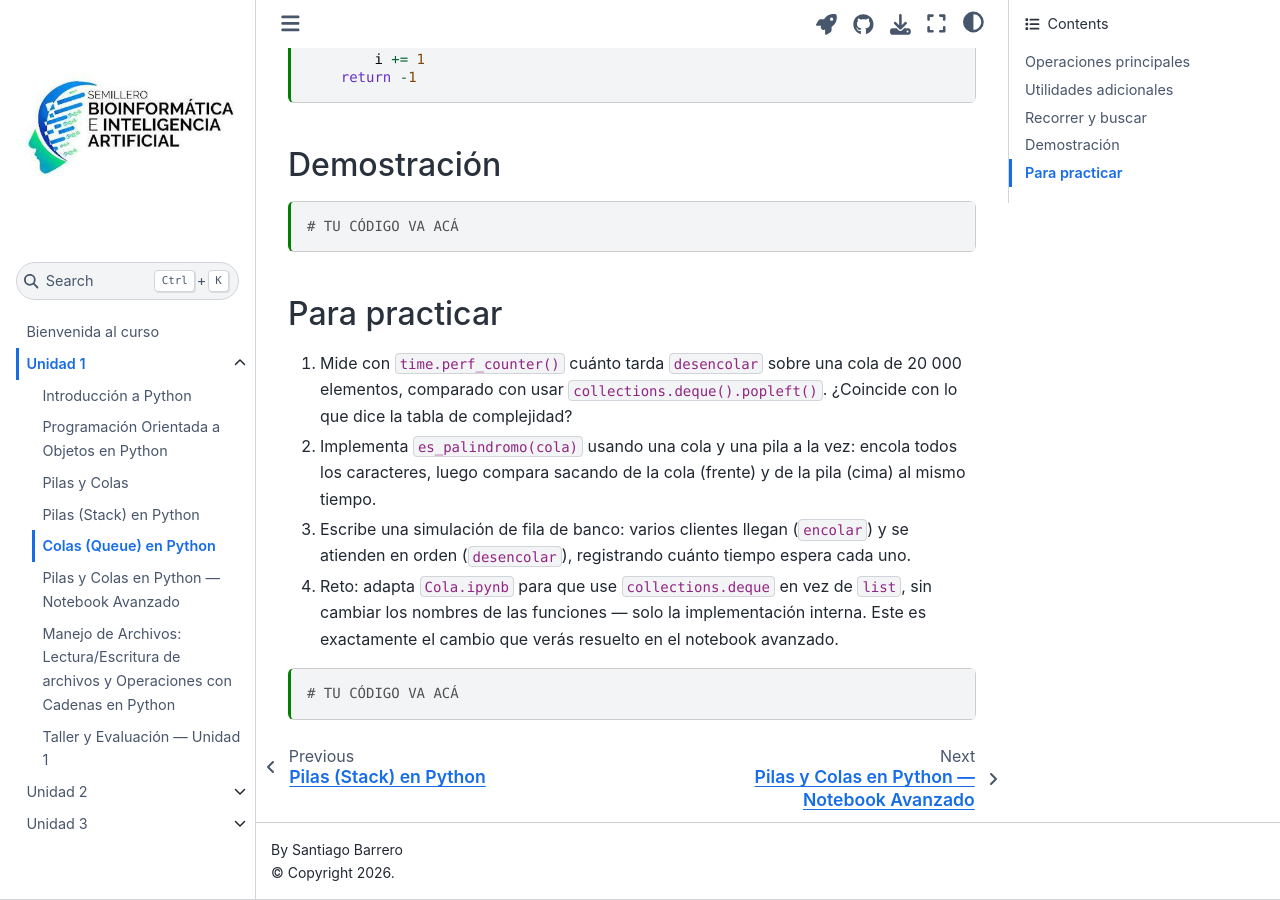
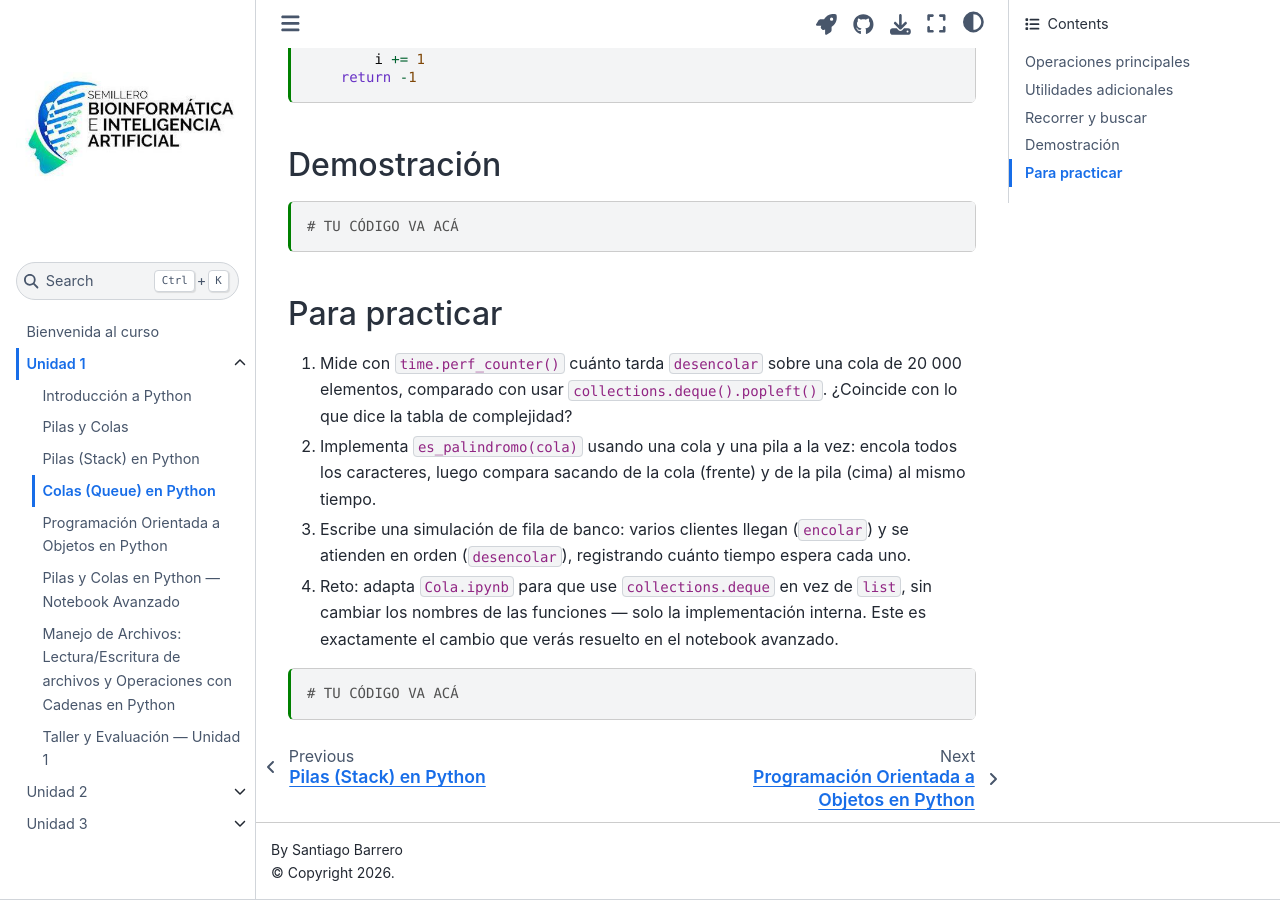
Before and after one commit to BioAITeamLearning/TecDeProg_2026_02_Ucaldas, a Jupyter Book: the page built from Cola.ipynb, in a window 1280 px wide and 900 px high, scrolled down 2932 px. Built offline with Jupyter Book 1.0.4 settings and Sphinx 7.4.7 and the Sphinx Book theme 1.1.4, drawn with Linux system fonts in a browser that asks for light colours; pages that are not in the unit, such as notebooks, are missing from menus; part of the change alters nothing that is shown.

Commit message:
Mover POO despues de Cola en el toc
La introduccion a pilas y colas (Pila.ipynb, Cola.ipynb) es funcional y no
necesita clases. POO va justo antes de Pilas_y_Colas_Avanzadas, que si las usa.

Co-Authored-By: Claude Opus 5 <noreply@anthropic.com>

```diff
--- a/_toc.yml
+++ b/_toc.yml
@@ -8,10 +8,10 @@ chapters:
   sections:
     - file: "Introduccion"
     - file: "ListasTuplasDiccionarios"
-    - file: "POO"
     - file: "PilasyColas"
     - file: "Pila"
     - file: "Cola"
+    - file: "POO"
     - file: "Pilas_y_Colas_Avanzadas"
     - file: "ManejoDeArchivos"
     - file: "ResolucionProblemas"
```
